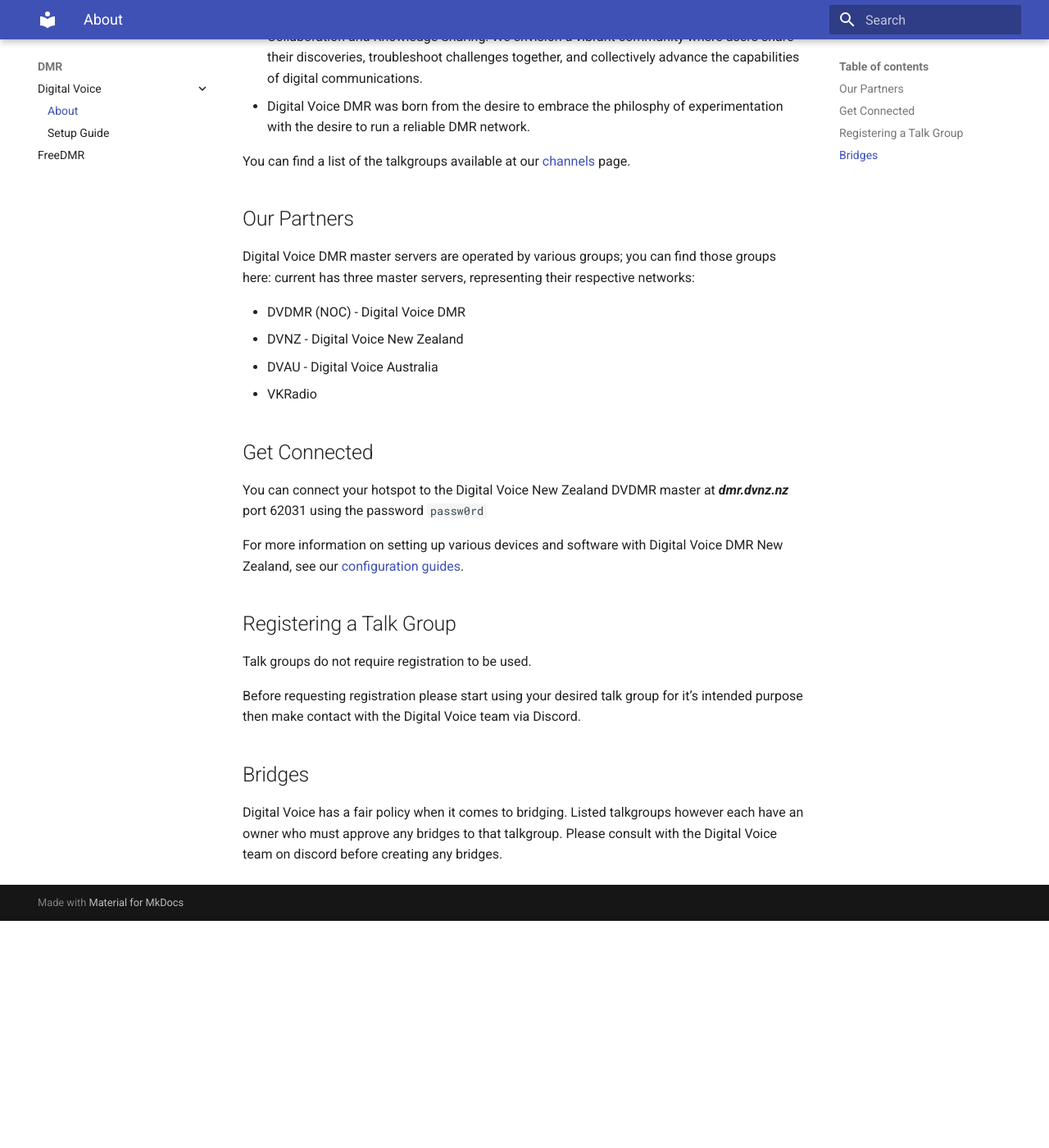
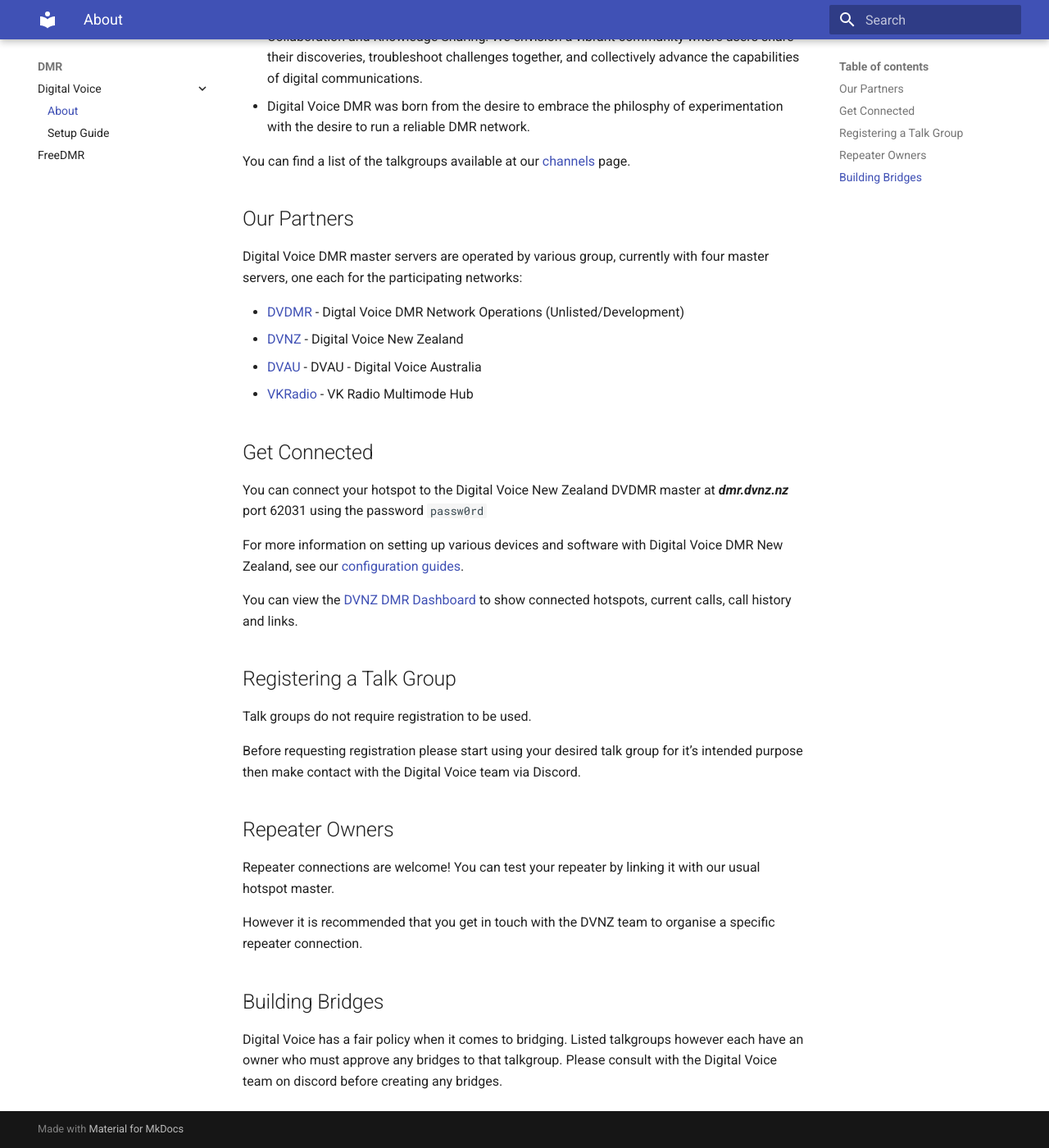
Before and after one commit to DigitalVoiceNZ/wiki, an MkDocs documentation site: the page built from docs/dvdmr/index.md, in a window 1280 px wide and 1400 px high, scrolled down 415 px. Shown: the whole window at 82% size. Built offline with MkDocs 1.6.1 and Material for MkDocs 9.7.7, drawn with Linux system fonts in a browser that asks for light colours; before the commit the page ends 1538 px from its top, so only the background shows below that.

Commit message:
Add repeater info and links to partner sites

```diff
--- a/docs/dvdmr/index.md
+++ b/docs/dvdmr/index.md
@@ -9,15 +9,15 @@
 * Digital Voice DMR was born from the desire to embrace the philosphy of experimentation with the desire to run a reliable DMR network.
 
 You can find a list of the talkgroups available at our [channels](../channels.md) page.
+
 ## Our Partners
 
-Digital Voice DMR master servers are operated by various groups; you can find those groups here: current has three master servers, representing their respective networks:
+Digital Voice DMR master servers are operated by various group, currently with four master servers, one each for the participating networks:
 
-* DVDMR (NOC) - Digital Voice DMR
-* DVNZ - Digital Voice New Zealand
-* DVAU - Digital Voice Australia
-* VKRadio
-
+* [DVDMR](https://dvdmr.org) - Digtal Voice DMR Network Operations (Unlisted/Development)
+* [DVNZ](https://dvnz.nz) - Digital Voice New Zealand
+* [DVAU](https://dvau.au) - DVAU - Digital Voice Australia
+* [VKRadio](https://vradio.com) - VK Radio Multimode Hub
 
 ## Get Connected
 
@@ -25,12 +25,20 @@
 
 For more information on setting up various devices and software with Digital Voice DMR New Zealand, see our [configuration guides](guides/index.md).
 
+You can view the [DVNZ DMR Dashboard](https://dmr.dvnz.nz) to show connected hotspots, current calls, call history and links.
+
 ## Registering a Talk Group
 
 Talk groups do not require registration to be used.
 
 Before requesting registration please start using your desired talk group for it’s intended purpose then make contact with the Digital Voice team via Discord.
 
-## Bridges
+## Repeater Owners
+
+Repeater connections are welcome!   You can test your repeater by linking it with our usual hotspot master.
+
+However it is recommended that you get in touch with the DVNZ team to organise a specific repeater connection.
+
+## Building Bridges
 
 Digital Voice has a fair policy when it comes to bridging.  Listed talkgroups however each have an owner who must approve any bridges to that talkgroup.  Please consult with the Digital Voice team on discord before creating any bridges.
```
